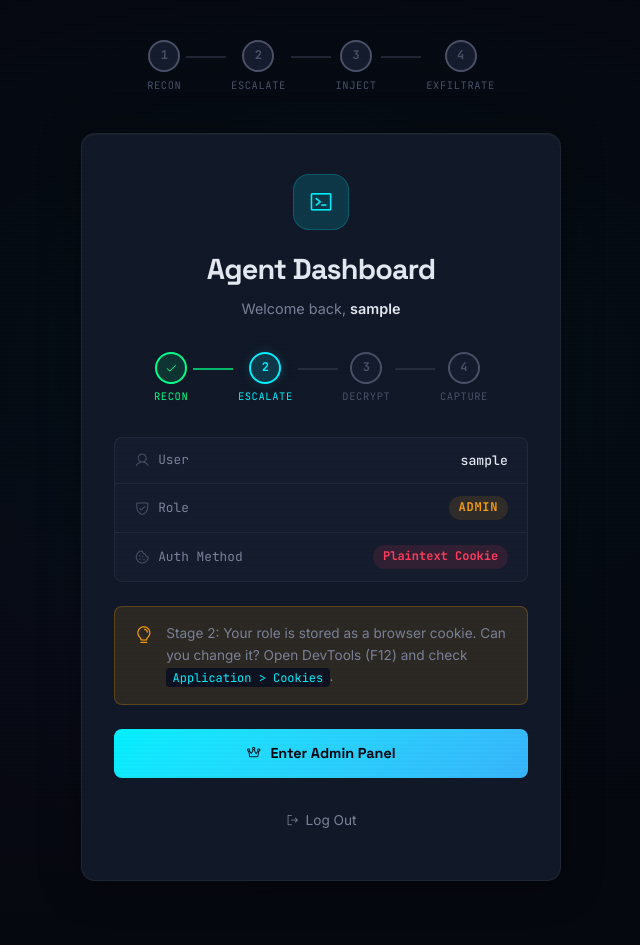
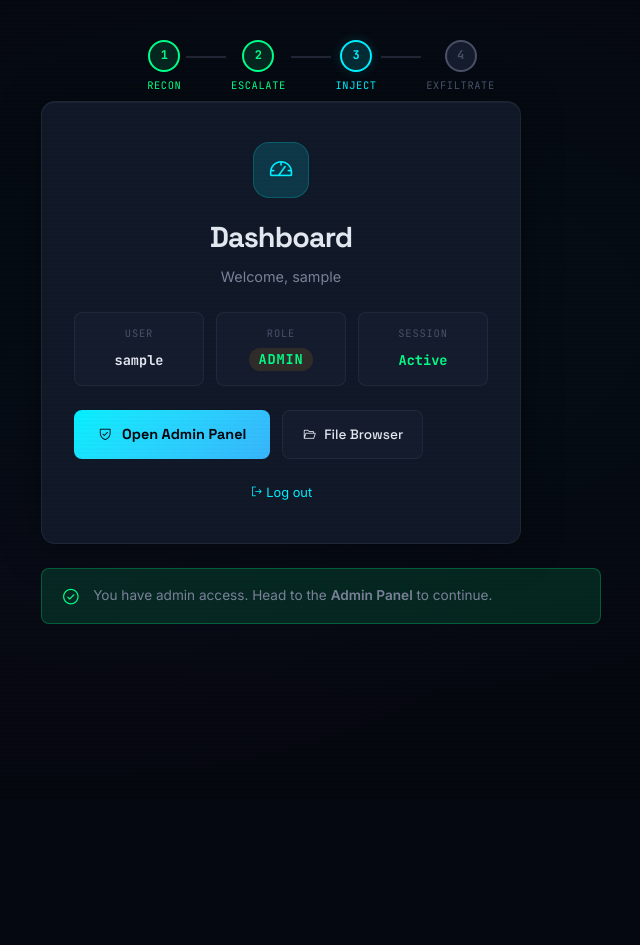
Before and after one commit to saffi907/A465-Peer-Learning-Programming_C, a Flask app: page /dashboard in a window 1280 px wide. Shown: the whole page, without its empty margins (319-959 px from the left). After the commit the page ends 624 px from the top, so only its background shows below. Run offline with Flask 3, Linux system fonts and the light colour scheme; the visitor is signed in with stand-in values (Sample User, id 1); some libraries are stand-ins or nearby versions.

Commit message:
update dashboard with role-based views

```diff
--- a/templates/dashboard.html
+++ b/templates/dashboard.html
@@ -1,85 +1,77 @@
 {% extends "base.html" %}
 {% block title %}Dashboard{% endblock %}
+{% block step1_class %}done{% endblock %}
+{% block step2_class %}{% if role == 'admin' %}done{% else %}active{% endif %}{% endblock %}
+{% block step3_class %}{% if role == 'admin' %}active{% endif %}{% endblock %}
 
 {% block content %}
-<section class="page-center">
+<section class="stage-section">
     <div class="dashboard-card">
-        <!-- Header -->
         <div class="card-header">
-            <div class="logo-mark">
-                <i class="ph ph-terminal-window"></i>
+            <div class="card-icon">
+                <i class="ph ph-gauge"></i>
             </div>
-            <h1 class="card-title">Agent Dashboard</h1>
-            <p class="card-subtitle">Welcome back, <strong>{{ username }}</strong></p>
+            <h1>Dashboard</h1>
+            <p class="card-subtitle">Welcome, {{ username }}</p>
         </div>
 
-        <!-- Stage tracker -->
-        <div class="stage-tracker">
-            <div class="tracker-step completed">
-                <span class="step-num"><i class="ph ph-check"></i></span>
-                <span class="step-label">Recon</span>
+        <div class="info-grid">
+            <div class="info-item">
+                <span class="info-label">User</span>
+                <span class="info-value">{{ username }}</span>
             </div>
-            <div class="tracker-line-h done"></div>
-            <div class="tracker-step active">
-                <span class="step-num">2</span>
-                <span class="step-label">Escalate</span>
+            <div class="info-item">
+                <span class="info-label">Role</span>
+                <span class="info-value role-tag {% if role == 'admin' %}role-admin{% endif %}">{{ role }}</span>
             </div>
-            <div class="tracker-line-h"></div>
-            <div class="tracker-step">
-                <span class="step-num">3</span>
-                <span class="step-label">Decrypt</span>
-            </div>
-            <div class="tracker-line-h"></div>
-            <div class="tracker-step">
-                <span class="step-num">4</span>
-                <span class="step-label">Capture</span>
+            <div class="info-item">
+                <span class="info-label">Session</span>
+                <span class="info-value status-active">Active</span>
             </div>
         </div>
 
-        <!-- Status panel -->
-        <div class="status-panel">
-            <div class="status-row">
-                <span class="status-label"><i class="ph ph-user"></i> User</span>
-                <span class="status-value">{{ username }}</span>
-            </div>
-            <div class="status-row">
-                <span class="status-label"><i class="ph ph-shield-check"></i> Role</span>
-                <span class="status-value role-tag">{{ role }}</span>
-            </div>
-            <div class="status-row">
-                <span class="status-label"><i class="ph ph-cookie"></i> Auth Method</span>
-                <span class="status-value cookie-tag">Plaintext Cookie</span>
-            </div>
-        </div>
-
-        <!-- Hint for Stage 2 -->
-        <div class="hint-banner warn">
-            <i class="ph ph-lightbulb"></i>
-            <span>Stage 2: Your role is stored as a browser cookie. Can you change it? Open DevTools
-                (F12) and check <code>Application &gt; Cookies</code>.</span>
-        </div>
-
-        <!-- Access denied message for non-admins -->
-        {% if role != "admin" %}
-        <div class="access-block">
-            <div class="access-icon"><i class="ph ph-lock"></i></div>
-            <p>The <strong>Admin Panel</strong> requires admin privileges.</p>
-            <a href="{{ url_for('admin_panel') }}" class="btn-secondary">
-                <i class="ph ph-shield-warning"></i>
-                <span>Attempt Admin Access</span>
+        {% if role == 'admin' %}
+        <div class="action-panel">
+            <a href="{{ url_for('admin_panel') }}" class="btn-primary">
+                <i class="ph ph-shield-check"></i>
+                <span>Open Admin Panel</span>
+            </a>
+            <a href="{{ url_for('files') }}" class="btn-secondary">
+                <i class="ph ph-folder-open"></i>
+                <span>File Browser</span>
             </a>
         </div>
         {% else %}
-        <a href="{{ url_for('admin_panel') }}" class="btn-primary full-width">
-            <i class="ph ph-crown"></i>
-            <span>Enter Admin Panel</span>
-        </a>
+        <div class="action-panel">
+            <a href="{{ url_for('files') }}" class="btn-secondary">
+                <i class="ph ph-folder-open"></i>
+                <span>File Browser</span>
+            </a>
+        </div>
         {% endif %}
 
-        <a href="{{ url_for('logout') }}" class="btn-ghost">
-            <i class="ph ph-sign-out"></i>
-            <span>Log Out</span>
-        </a>
+        <div class="card-footer">
+            <a href="{{ url_for('logout') }}" class="footer-link">
+                <i class="ph ph-sign-out"></i> Log out
+            </a>
+        </div>
     </div>
+
+    {% if role != 'admin' %}
+    <!-- Hint Banner -->
+    <div class="hint-banner">
+        <i class="ph ph-lightbulb"></i>
+        <span>Stage 2: You're logged in as <strong>{{ role }}</strong>.
+            The admin panel requires the <code>admin</code> role. Did you find
+            the hidden registration endpoint from Stage 1? Can you register
+            with elevated privileges?</span>
+    </div>
+    {% else %}
+    <div class="hint-banner hint-success">
+        <i class="ph ph-check-circle"></i>
+        <span>You have admin access. Head to the
+            <strong>Admin Panel</strong> to continue.</span>
+    </div>
+    {% endif %}
 </section>
 {% endblock %}
```
